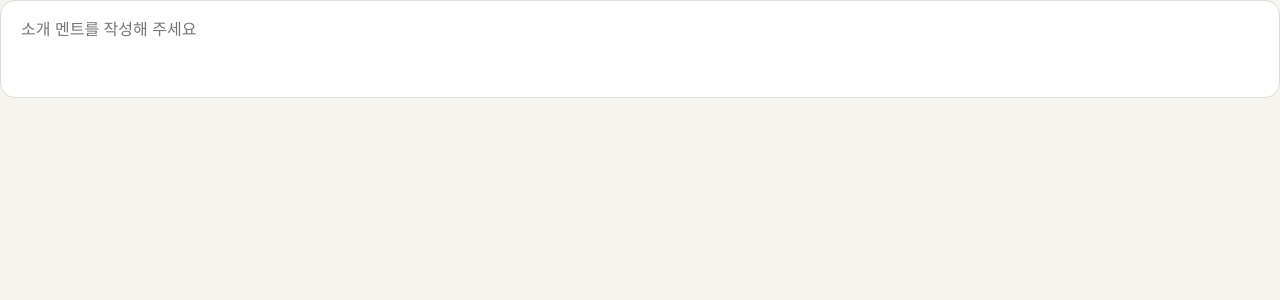
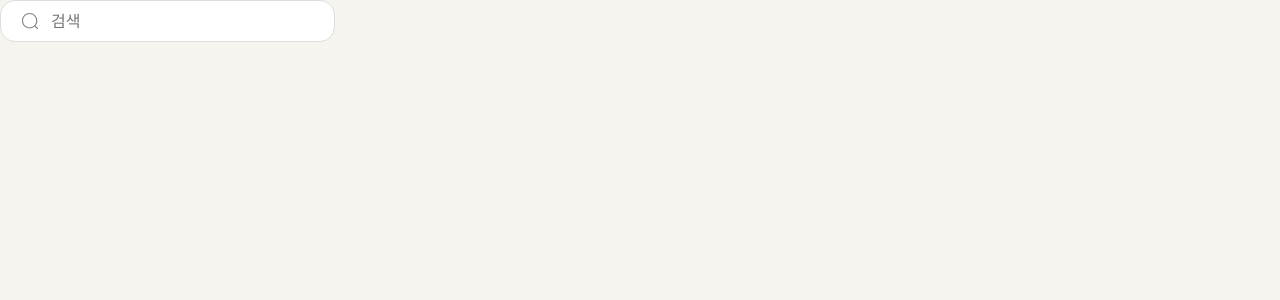
Before and after one commit to MinJun916/fs08-studyforest-team1-fe, a React (Vite) app: page /refactor in a window 1280 px wide. Shown: the top 300 px of the page. Built offline with nearby package versions, Linux system fonts and the light colour scheme; a web font is replaced by a local one.

Commit message:
refactor: complete search input

```diff
--- a/src/App.jsx
+++ b/src/App.jsx
@@ -14,7 +14,7 @@ import Tag from '@/components/tag/Tag';
 /* 위는 테스트 페이지입니다 나중에 삭제요망 */
 
 /* 아래는 리팩토링 페이지입니다 나중에 삭제요망 */
-import TextArea from '@components/input/TextArea.jsx';
+import Input from '@components/input/Input.jsx';
 /* 위는 리팩토링 페이지입니다 나중에 삭제요망 */
 
 import '@/styles/global.scss';
@@ -54,7 +54,7 @@ export default function App() {
 
         {/* 아래는 리팩토링 페이지입니다 나중에 삭제요망 */}
         <Route path="refactor">
-          <Route index element={<TextArea />} />
+          <Route index element={<Input />} />
         </Route>
         {/* 위는 리팩토링 페이지입니다 나중에 삭제요망 */}
       </Routes>
--- a/src/components/input/Input.jsx
+++ b/src/components/input/Input.jsx
@@ -2,8 +2,9 @@ import { useState } from 'react';
 import Eye from '@assets/icons/Ic_eye.svg';
 import EyeOff from '@assets/icons/Ic_eyeOff.svg';
 import styles from '@styles/components/input/Input.module.scss';
+import Ic_search from '@assets/icons/Ic_search.svg';
 
-function Input({ type = 'password' }) {
+function Input({ type = 'search' }) {
   const [value, setValue] = useState('');
   const [password, setPassword] = useState('');
   const [checkPassword, setCheckPassword] = useState('');
@@ -124,6 +125,15 @@ function Input({ type = 'password' }) {
       </div>
     );
   }
+
+  if (type === 'search') {
+    return (
+      <div className={styles.searchWrapper}>
+        <img src={Ic_search} alt="검색" className={styles.searchIcon} />
+        <input className={styles.searchInput} type="text" placeholder="검색" />
+      </div>
+    );
+  }
 }
 
 export default Input;
--- a/src/styles/components/input/Input.module.scss
+++ b/src/styles/components/input/Input.module.scss
@@ -89,3 +89,33 @@
   width: 24px;
   height: 24px;
 }
+
+.searchWrapper {
+  display: flex;
+  align-items: center;
+  width: 335px;
+  height: 42px;
+  padding: 12px 20px;
+  gap: 10px;
+  border-radius: 15px;
+  border: 1px solid v.$grayDD;
+  background: v.$white;
+}
+
+.searchIcon {
+  width: 18px;
+  height: 18px;
+  flex-shrink: 0;
+}
+
+.searchInput {
+  flex: 1;
+  border: none;
+  outline: none;
+  background: transparent;
+  color: v.$gray81;
+  font-size: 16px;
+  font-style: normal;
+  font-weight: 400;
+  line-height: normal;
+}
```
Also changed, not shown: src/components/input/SearchInput.jsx (deleted, +0 -49 lines), src/assets/icons/Ic_search.svg (added).
